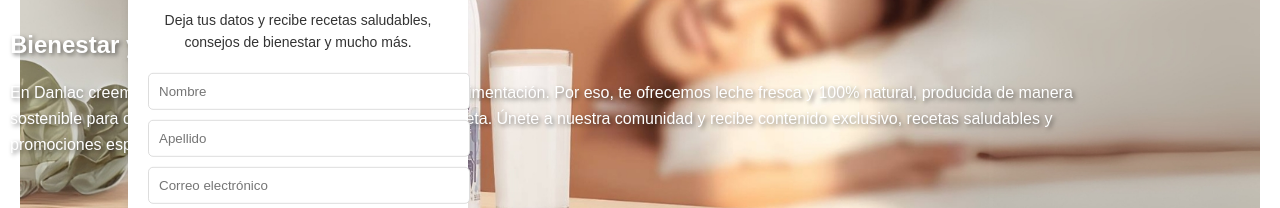
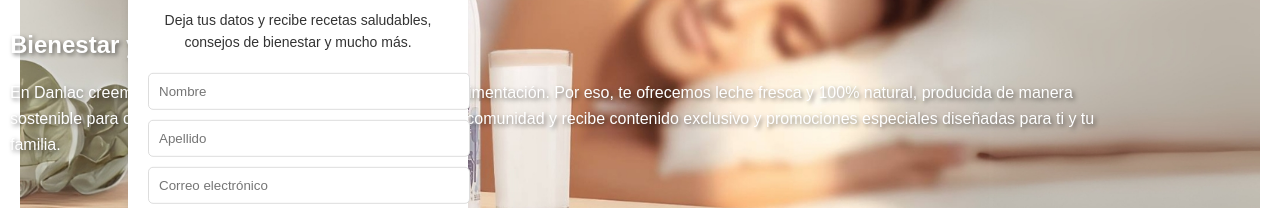
Before and after one commit to XTaeolus/landing-page-danlac, a plain HTML site: page index.html in a window 1280 px wide. Shown: the part 317-525 px from the top of the page. Drawn offline with Linux system fonts and the light colour scheme.

Commit message:
Update index.html

```diff
--- a/index.html
+++ b/index.html
@@ -11,7 +11,7 @@
         <div class="banner-text">
             <h1>Danlac - Leche 100% Natural</h1>
             <h2>Bienestar y frescura para ti y tu familia</h2>
-            <p>En Danlac creemos que el bienestar comienza con una buena alimentación. Por eso, te ofrecemos leche fresca y 100% natural, producida de manera sostenible para cuidar no solo de tu salud, sino también del planeta. Únete a nuestra comunidad y recibe contenido exclusivo, recetas saludables y promociones especiales diseñadas para ti y tu familia.</p>
+            <p>En Danlac creemos que el bienestar comienza con una buena alimentación. Por eso, te ofrecemos leche fresca y 100% natural, producida de manera sostenible para cuidar tu salud y la del planeta. Únete a nuestra comunidad y recibe contenido exclusivo y promociones especiales diseñadas para ti y tu familia.</p>
         </div>
         <div class="banner-image">
             <img src="images/banner1.jpg" alt="Imagen de Leche Danlac" class="banner-img">
```
